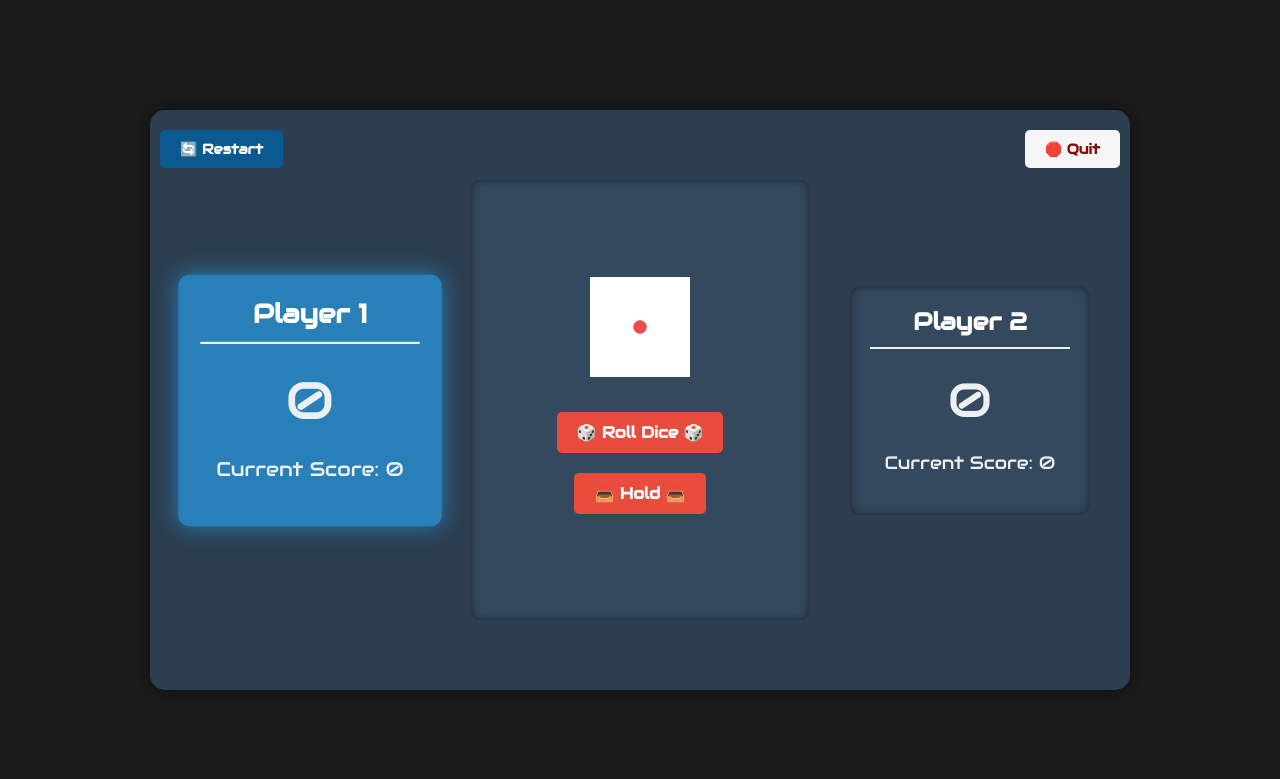
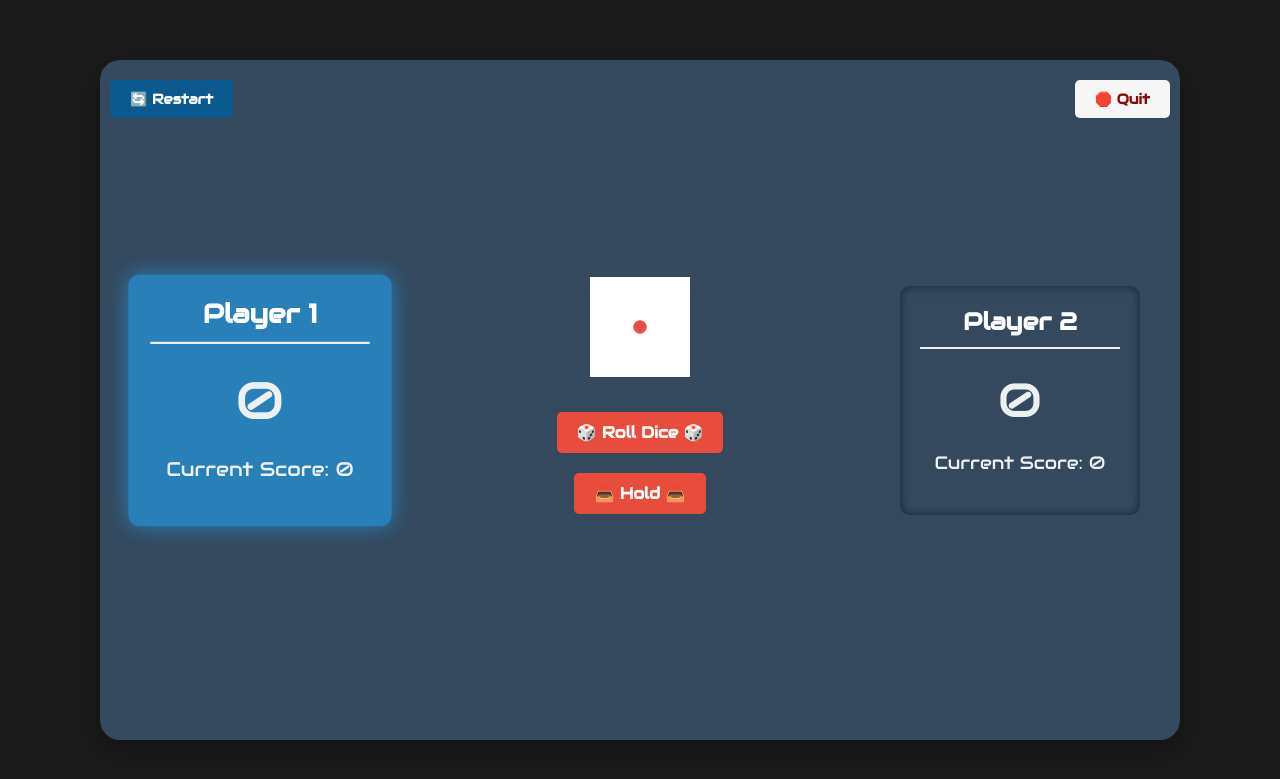
Before and after one commit to Tartsi/Pig-Dice-Game, a Django app: page /pig/cpu in a window 1280 px wide. Shown: the top 779 px of the page. Run offline with Django 5.2, Linux system fonts and the light colour scheme.

Commit message:
(frontend) Start game-container CSS-changes

```diff
--- a/frontend/static/pig.css
+++ b/frontend/static/pig.css
@@ -19,13 +19,20 @@ body {
     justify-content: space-between;
     align-items: center;
     position: relative;
-    background-color: #2c3e50;
+    background-color: #34495e;
     padding: 40px;
-    border-radius: 15px;
-    box-shadow: 0px 0px 20px rgba(0, 0, 0, 0.5);
-    max-width: 900px;
+    border-radius: 20px;
+    box-shadow: 0px 10px 30px rgba(0, 0, 0, 0.3);
+    max-width: 1000px;
     width: 100%;
-    height: 500px;
+    height: 600px;
+    overflow: hidden;
+    transition: transform 0.3s ease, box-shadow 0.3s ease;
+}
+
+.game-container:hover {
+    transform: scale(1.02);
+    box-shadow: 0px 15px 40px rgba(21, 36, 124, 0.4);
 }
 
 /* Score Section */
@@ -71,7 +78,7 @@ body {
         transform: scale(1);
     }
     50% {
-        transform: scale(1.05);
+        transform: scale(1.03);
     }
     100% {
         transform: scale(1);
@@ -84,12 +91,12 @@ body {
     flex-direction: column;
     align-items: center;
     justify-content: center;
-    background-color: #34495e;
-    padding: 20px;
-    border-radius: 10px;
-    box-shadow: inset 0px 0px 10px rgba(0, 0, 0, 0.5);
-    height: 80%;
+    height: 50%;
     width: 300px;
+}
+
+#dice-pic {
+    margin-bottom: 20px;
 }
 
 .dice img {
```
